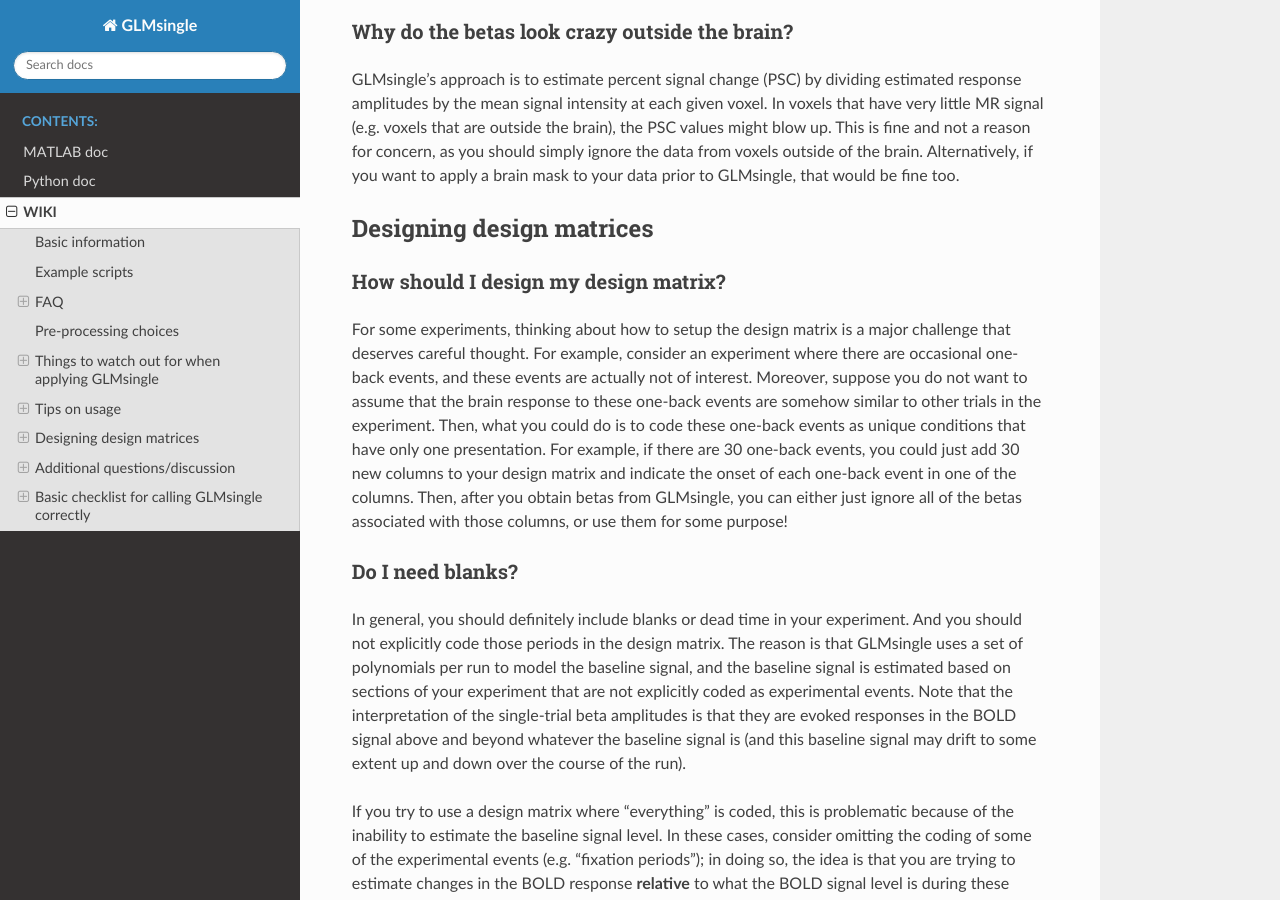
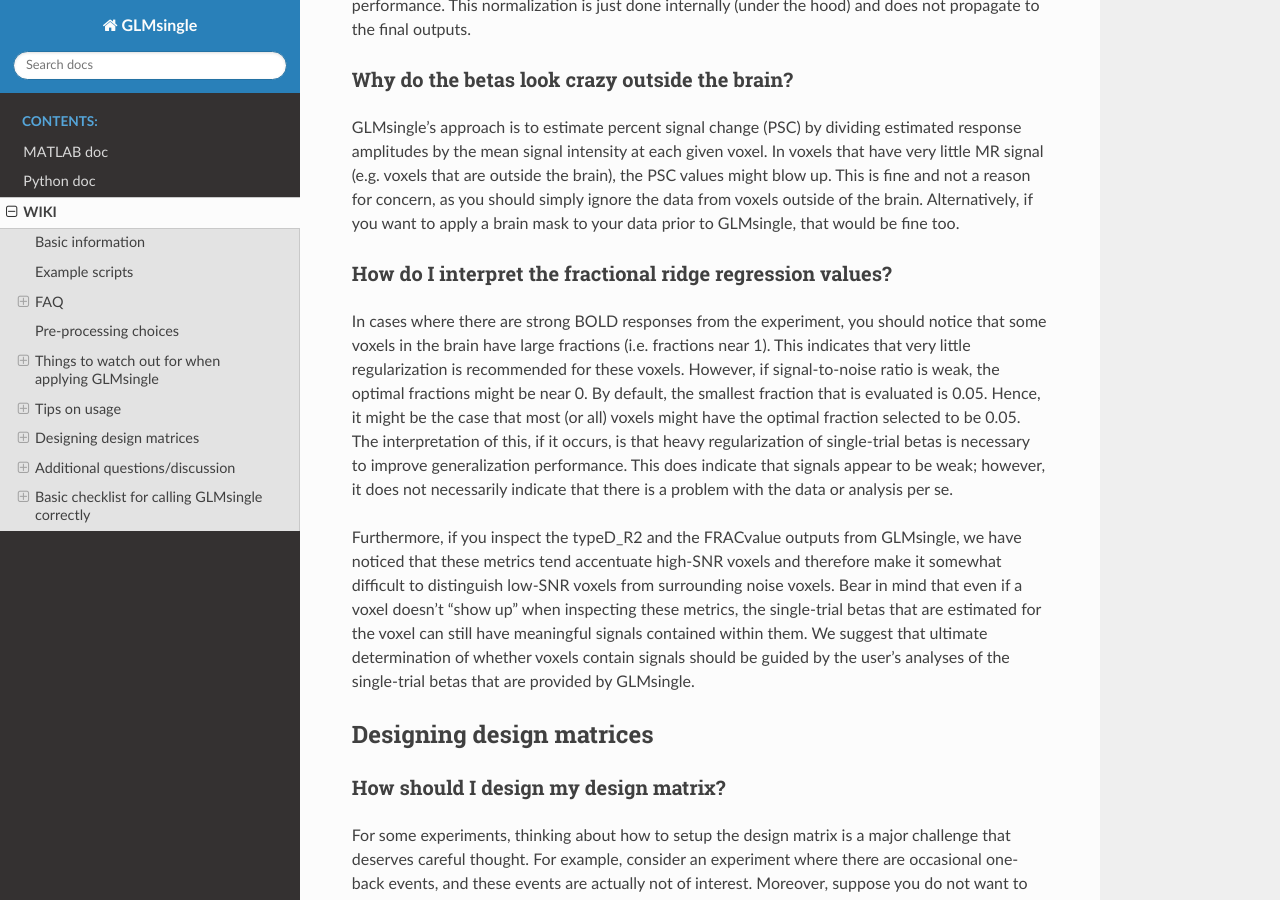
Before and after one commit to cvnlab/GLMsingle, a Sphinx documentation site: the page built from docs/source/wiki.md, in a window 1280 px wide and 900 px high, scrolled down 5627 px. Built offline with Sphinx 7.4.7 and the Read the Docs theme 2.0.0, drawn with Linux system fonts in a browser that asks for light colours; some of the changed text lies outside the part shown.

Commit message:
new updates

```diff
--- a/docs/source/wiki.md
+++ b/docs/source/wiki.md
@@ -117,7 +117,7 @@
 
 * Low-pass temporal filtering -- This is not very typical, and also not necessary. The HRF timecourse and ridge regression components of GLMsingle are intended to compensate for high temporal frequency noise in the data.
 
-* Projecting out nuisance components -- Pipelines often remove/project-out nuisance components (e.g. motion regressors, ICA derived noise, etc.) from fMRI time series in the course of pre-processing. While you can do this, and GLMsingle will likely still work, this is not quite recommended. This is because such pre-filtering approaches risk bias. And, GLMsingle's approach is to attempt to learn these types of nuisance components from the data themselves, so it is a bit ironic to use both approaches simultaneously.
+* Projecting out nuisance components -- Pipelines often remove/project-out nuisance components (e.g. motion regressors, ICA derived noise, low-rank approaches like NORDIC, etc.) from fMRI time series in the course of pre-processing. While you can do this, and GLMsingle will likely still work, this is not quite recommended. This is because such pre-filtering approaches risk bias. And, GLMsingle's approach is to attempt to learn these types of nuisance components from the data themselves, so it is a bit ironic to use both approaches simultaneously. Moreover, it is possible that using a pre-filtering approach will actually cause strange complications with GLMsingle, so beware.
 
 * Spatial smoothing -- This is fine, if you want to do this as a pre-processing step. Note that you might want to consider running GLMsingle on non-smoothed data, and then decide whether to apply spatial smoothing at a later analysis step (e.g. on the single-trial betas delivered by GLMsingle).
 
@@ -181,6 +181,12 @@
 ### Why do the betas look crazy outside the brain?
 
 GLMsingle's approach is to estimate percent signal change (PSC) by dividing estimated response amplitudes by the mean signal intensity at each given voxel. In voxels that have very little MR signal (e.g. voxels that are outside the brain), the PSC values might blow up. This is fine and not a reason for concern, as you should simply ignore the data from voxels outside of the brain. Alternatively, if you want to apply a brain mask to your data prior to GLMsingle, that would be fine too.
+
+### How do I interpret the fractional ridge regression values?
+
+In cases where there are strong BOLD responses from the experiment, you should notice that some voxels in the brain have large fractions (i.e. fractions near 1). This indicates that very little regularization is recommended for these voxels. However, if signal-to-noise ratio is weak, the optimal fractions might be near 0. By default, the smallest fraction that is evaluated is 0.05. Hence, it might be the case that most (or all) voxels might have the optimal fraction selected to be 0.05. The interpretation of this, if it occurs, is that heavy regularization of single-trial betas is necessary to improve generalization performance. This does indicate that signals appear to be weak; however, it does not necessarily indicate that there is a problem with the data or analysis per se.
+
+Furthermore, if you inspect the typeD_R2 and the FRACvalue outputs from GLMsingle, we have noticed that these metrics tend accentuate high-SNR voxels and therefore make it somewhat difficult to distinguish low-SNR voxels from surrounding noise voxels. Bear in mind that even if a voxel doesn't "show up" when inspecting these metrics, the single-trial betas that are estimated for the voxel can still have meaningful signals contained within them. We suggest that ultimate determination of whether voxels contain signals should be guided by the user's analyses of the single-trial betas that are provided by GLMsingle.
 
 ## Designing design matrices
 
```
